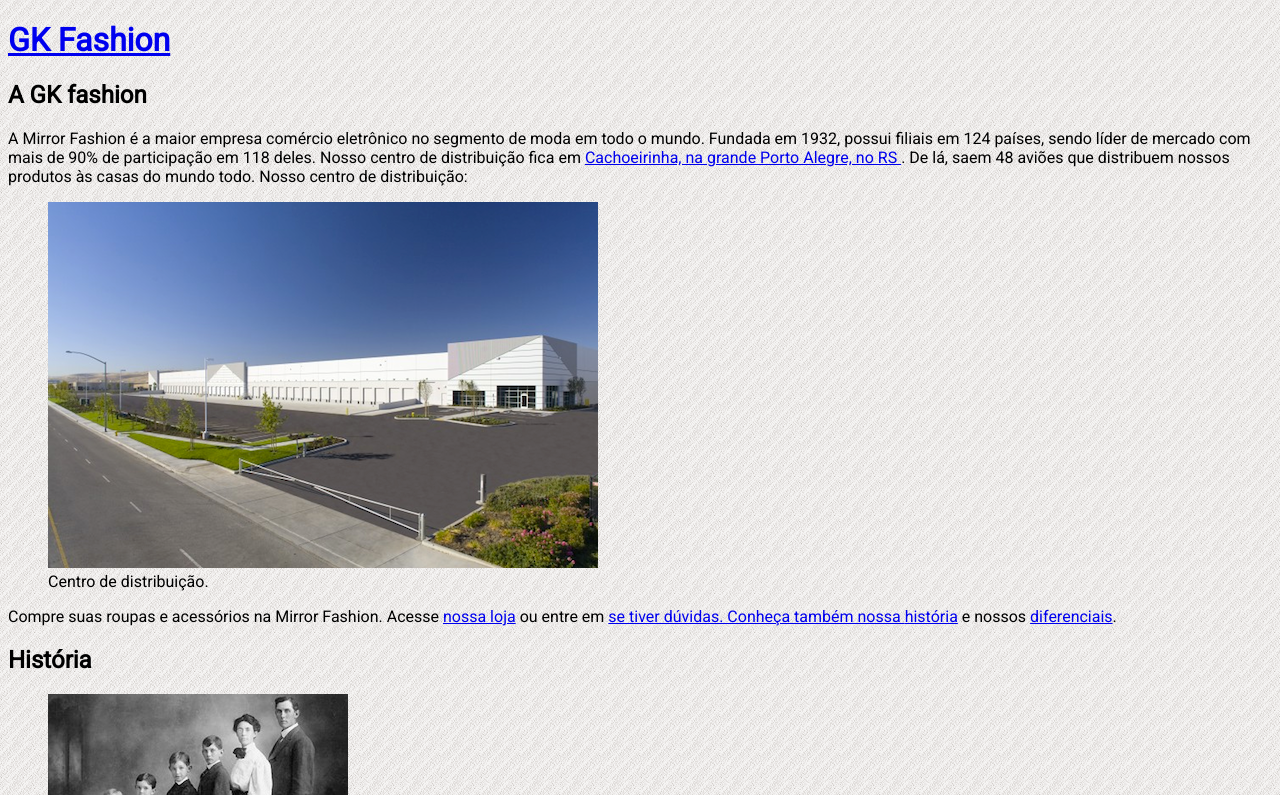
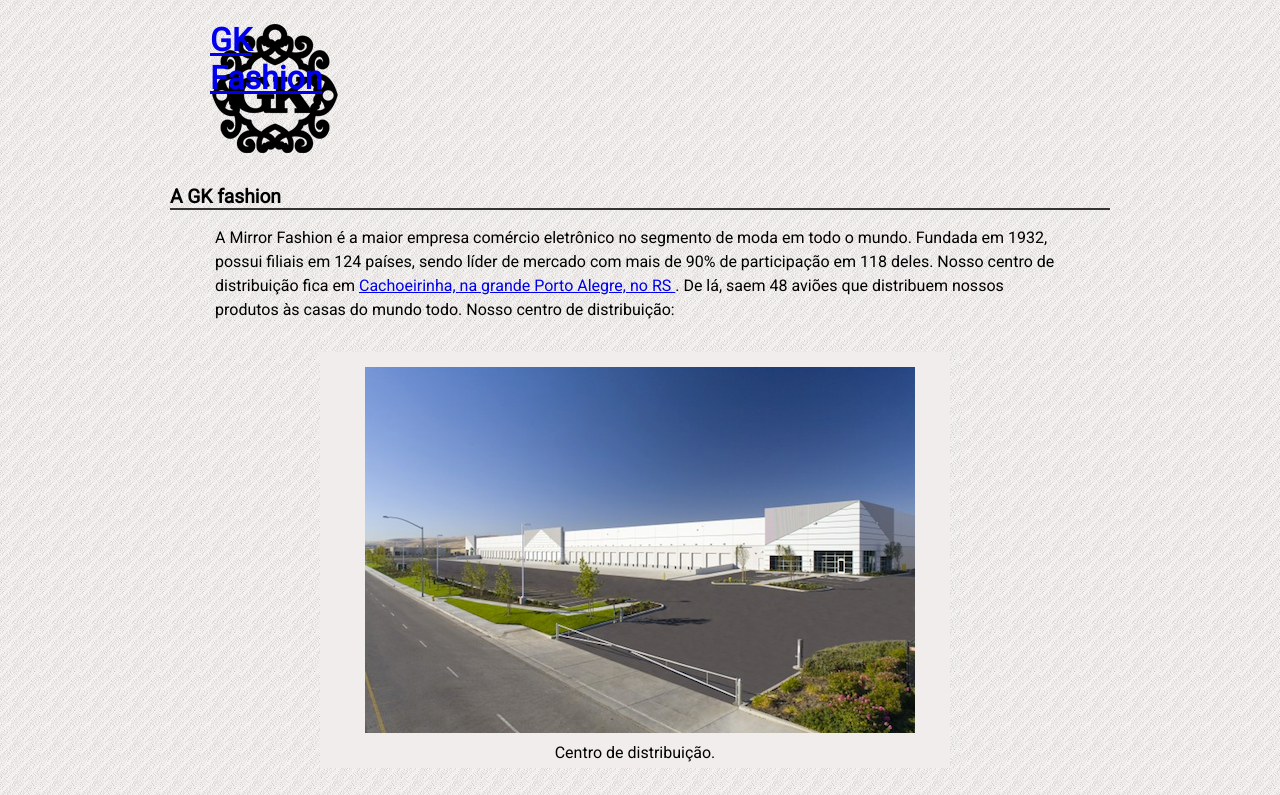
Before and after one commit to marianaasoares/Assessment-HTML, a plain HTML site: page sobre.html in a window 1280 px wide. Shown: the top 795 px of the page. Drawn offline with Linux system fonts and the light colour scheme.

Commit message:
Algumas mudanças no css
Fazer de madrugada dá nisso.

```diff
--- a/estilos.css
+++ b/estilos.css
@@ -2,3 +2,48 @@ body{
 	font-family: 'Roboto', sans-serif;
 	background-image: url("img/background.png");
 }
+#container{
+	margin:	auto;
+	width: 940px;
+}
+#titulo1{
+	height: 134px;
+	width: 130px;
+	display: block;
+	text-indent: ‐9999px;
+	background-image: url("img/logo_GK.png");
+	margin-left: 40px;
+}
+#titulo2{
+	border-bottom: 2px solid #333333;
+	margin-top: 30px;
+	font-size: 1.2em;
+}
+#centro-distribuicao{
+	background-color: #F2EDED;
+	border-bottom: 1px solid #333333;
+	align-items: center;
+	padding: 15px;
+	margin: 30px;
+	border-bottom-width: 0px;
+	width: 600px;
+	margin-left: 150px;
+	height: 386px;
+}
+figcaption{
+	margin-top: 10px;
+	padding-top: 366px;
+	text-align: center;
+}
+p{
+	margin-top: 15px;
+	padding-left: 45px;
+	padding-right: 45px;
+	line-height: 1.5em;
+}
+#centro-distribuicao img{
+	position: absolute;
+	width: 550px;
+	margin-left: 30px;
+
+}
--- a/sobre.html
+++ b/sobre.html
@@ -10,11 +10,11 @@
 <body>
 	<div id="container">
 		<header>
-			<h1> <a href="index.html"> GK Fashion</a> </h1>
+			<h1 id="titulo1"> <a href="index.html"> GK Fashion</a> </h1>
 		</header>
 		<main></main>
 		<section id="sobre">
-			<h2> A GK fashion </h2>
+			<h2 id="titulo2"> A GK fashion </h2>
 			<p>A Mirror Fashion é a maior empresa comércio eletrônico no segmento de moda em todo o mundo.
 			Fundada em 1932, possui filiais em 124 países, sendo líder de mercado com mais de 90% de
 			participação em 118 deles.
```
